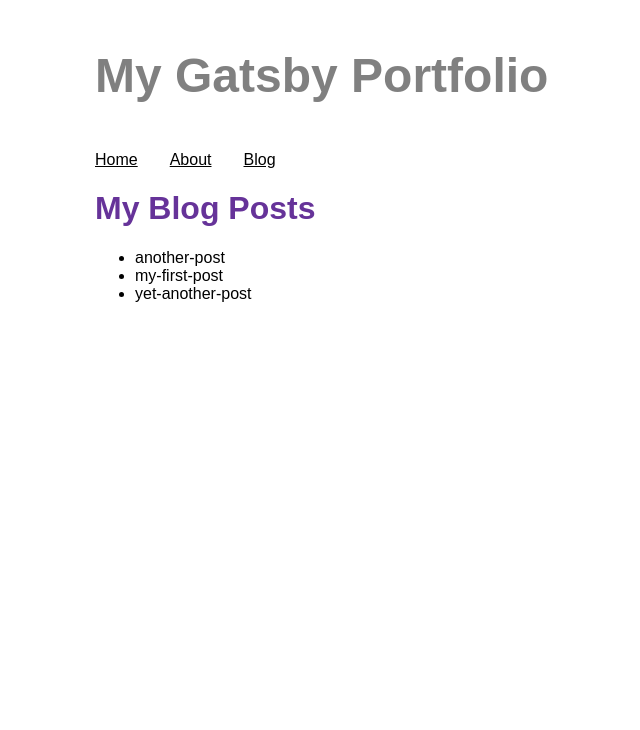
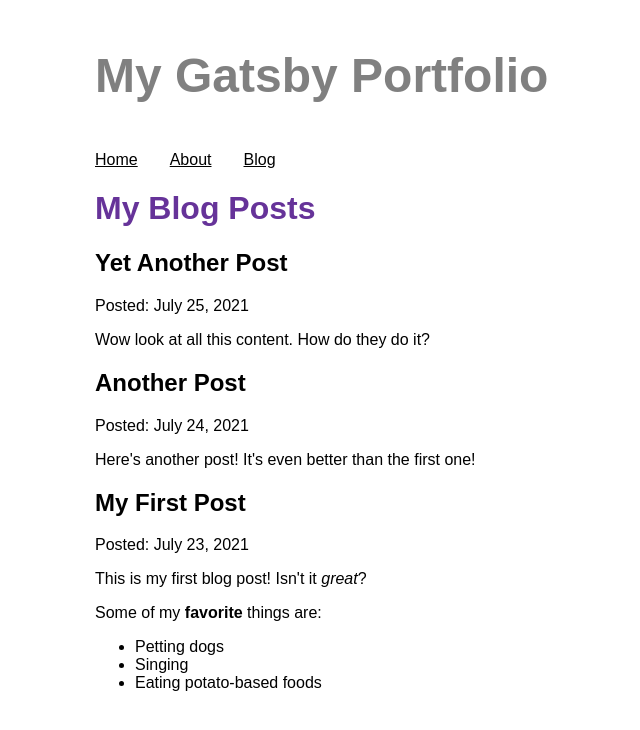
Before and after one commit to sebastiantorres86/my-gatsby-portfolio, a Gatsby site: page /blog in a window 1280 px wide. Shown: the whole page, without its empty margins (295-935 px from the left). Built offline with nearby package versions, Linux system fonts and the light colour scheme; Gatsby itself is replaced by a stand-in of ours.

Commit message:
Finished Gatsby Tutorial Part 5

```diff
--- a/blog/another-post.mdx
+++ b/blog/another-post.mdx
@@ -0,0 +1,6 @@
+---
+title: "Another Post"
+date: "2021-07-24"
+---
+
+Here's another post! It's even better than the first one!
--- a/blog/my-first-post.mdx
+++ b/blog/my-first-post.mdx
@@ -0,0 +1,12 @@
+---
+title: "My First Post"
+date: "2021-07-23"
+---
+
+This is my first blog post! Isn't it _great_?
+
+Some of my **favorite** things are:
+
+- Petting dogs
+- Singing
+- Eating potato-based foods
--- a/blog/yet-another-post.mdx
+++ b/blog/yet-another-post.mdx
@@ -0,0 +1,6 @@
+---
+title: "Yet Another Post"
+date: "2021-07-25"
+---
+
+Wow look at all this content. How do they do it?
--- a/src/pages/blog.js
+++ b/src/pages/blog.js
@@ -1,24 +1,32 @@
 import React from 'react'
 import { graphql } from 'gatsby'
+import { MDXRenderer } from 'gatsby-plugin-mdx'
 import Layout from '../components/layout'
 
 const BlogPage = ({ data }) => {
   return (
     <Layout pageTitle='My Blog Posts'>
-      <ul>
-        {data.allFile.nodes.map(node => (
-          <li key={node.name}>{node.name}</li>
-        ))}
-      </ul>
+      {data.allMdx.nodes.map(node => (
+        <article key={node.id}>
+          <h2>{node.frontmatter.title}</h2>
+          <p>Posted: {node.frontmatter.date}</p>
+          <MDXRenderer>{node.body}</MDXRenderer>
+        </article>
+      ))}
     </Layout>
   )
 }
 
 export const query = graphql`
   query {
-    allFile {
+    allMdx(sort: { fields: frontmatter___date, order: DESC }) {
       nodes {
-        name
+        frontmatter {
+          date(formatString: "MMMM D, YYYY")
+          title
+        }
+        id
+        body
       }
     }
   }
```
